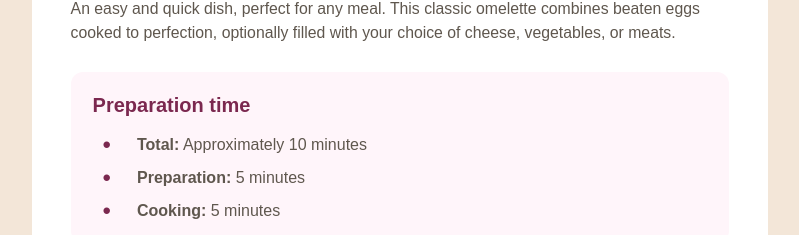
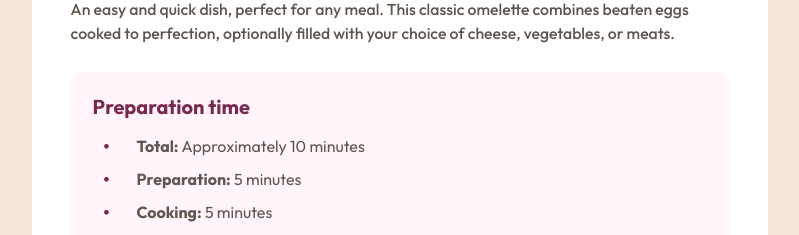
Before and after one commit to OmarRefaee/Recipe-Page, a plain HTML site: page index.html in a window 1280 px wide. Shown: the part 565-800 px from the top of the page, without its empty margins (240-1039 px from the left). Drawn offline with Linux system fonts and the light colour scheme; the site is published under a folder, as on GitHub Pages, so addresses that start at the root find nothing.

Commit message:
Modified Font Path

```diff
--- a/SASS/Helpers/_global.scss
+++ b/SASS/Helpers/_global.scss
@@ -1,12 +1,12 @@
 // Import Fonts
 @font-face {
     font-family: "Outfit";
-    src: url("/assets/fonts/outfit/Outfit-VariableFont_wght.ttf");
+    src: url("assets/fonts/outfit/Outfit-VariableFont_wght.ttf");
 }
 
 @font-face {
     font-family: "Young Serif";
-    src: url("/assets/fonts/young-serif/YoungSerif-Regular.ttf");
+    src: url("assets/fonts/young-serif/YoungSerif-Regular.ttf");
 }
 
 * {
```
Also changed, not shown: style.css, 1 other file.
